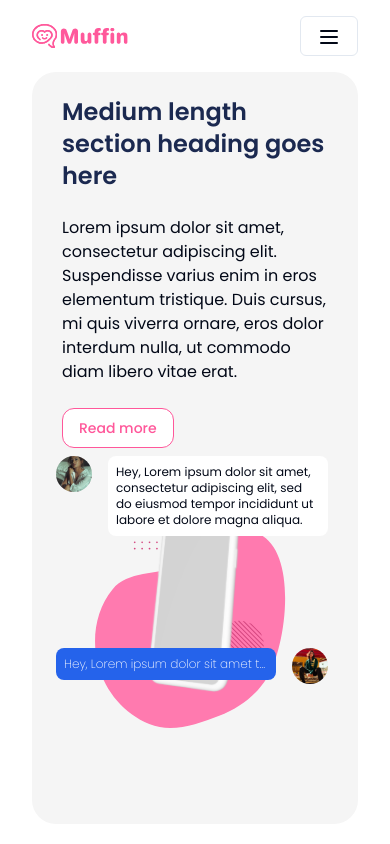
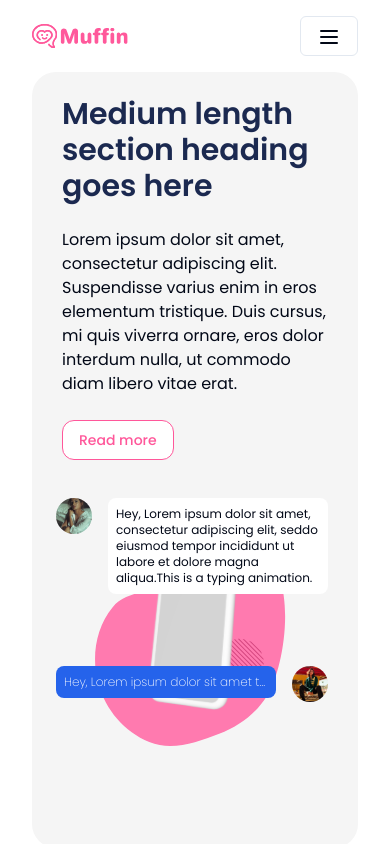
Before and after one commit to rv100101/muft, a React (Vite) app: page / in a window 390 px wide. Shown: the top 844 px of the page. Built offline with nearby package versions, Linux system fonts and the light colour scheme.

Commit message:
feat: animate chat text

```diff
--- a/src/components/hero.tsx
+++ b/src/components/hero.tsx
@@ -4,13 +4,32 @@ import heroPhone from "@/assets/hero-phone.svg";
 import heroAvatar1 from "@/assets/hero-avatar1.svg";
 import heroAvatar2 from "@/assets/hero-avatar2.svg";
 import { motion } from "framer-motion";
+import { useState, useEffect } from "react";
 
 const Hero = () => {
+  const textToType = "This is a typing animation.";
+  const [typedText, setTypedText] = useState(
+    "Hey, Lorem ipsum dolor sit amet, consectetur adipiscing elit, seddo eiusmod tempor incididunt ut labore et dolore magna aliqua."
+  );
+  const [currentIndex, setCurrentIndex] = useState(0);
+  useEffect(() => {
+    const typingInterval = setInterval(() => {
+      if (currentIndex < textToType.length) {
+        setTypedText((prevText) => prevText + textToType[currentIndex]);
+        setCurrentIndex((prevIndex) => prevIndex + 1);
+      } else {
+        clearInterval(typingInterval);
+      }
+    }, 70); // Adjust the delay as needed for typing speed
+
+    return () => clearInterval(typingInterval);
+  }, [currentIndex]);
+
   return (
     <div className="bg-secondaryBackground py-6 md:py-12 px-[30px] md:px-[60px] rounded-3xl">
       <div className="grid grid-cols-1 grid-rows-2 md:grid-rows-1 md:grid-cols-2">
         <div className="space-y-6 flex flex-col items-start justify-center">
-          <h1 className="text-2xl md:text-4xl font-semibold text-secondary">
+          <h1 className="text-3xl md:text-4xl font-semibold text-secondary">
             Medium length section heading goes here
           </h1>
           <p>
@@ -34,12 +53,11 @@ const Hero = () => {
             initial={{ opacity: 0 }}
             whileInView={{ opacity: 1 }}
             transition={{ delay: 0.5 }}
-            className="absolute flex space-x-4 items-start -translate-y-32 md:-translate-y-32 md:-translate-x-24"
+            className="absolute flex space-x-4 items-start -translate-y-24 md:-translate-y-32 md:-translate-x-24"
           >
             <img width={36} src={heroAvatar1} alt="user avatar 1" />
             <p className="text-xs w-64 bg-white p-2 rounded-lg font-normal">
-              Hey, Lorem ipsum dolor sit amet, consectetur adipiscing elit, sed
-              do eiusmod tempor incididunt ut labore et dolore magna aliqua.
+              {typedText}
             </p>
           </motion.div>
           <motion.div
--- a/src/components/testimonials.tsx
+++ b/src/components/testimonials.tsx
@@ -11,7 +11,7 @@ const Testimonials = () => {
         </div>
 
         <div className="space-y-4 col-span-2 text-secondary">
-          <p className="font-bold text-4xl mt-12 text-secondary text-center md:text-left">
+          <p className="font-bold text-3xl md:text-4xl mt-12 text-secondary text-center md:text-left">
             Customer testimonials
           </p>
           <p className="text-center md:text-left">
```
